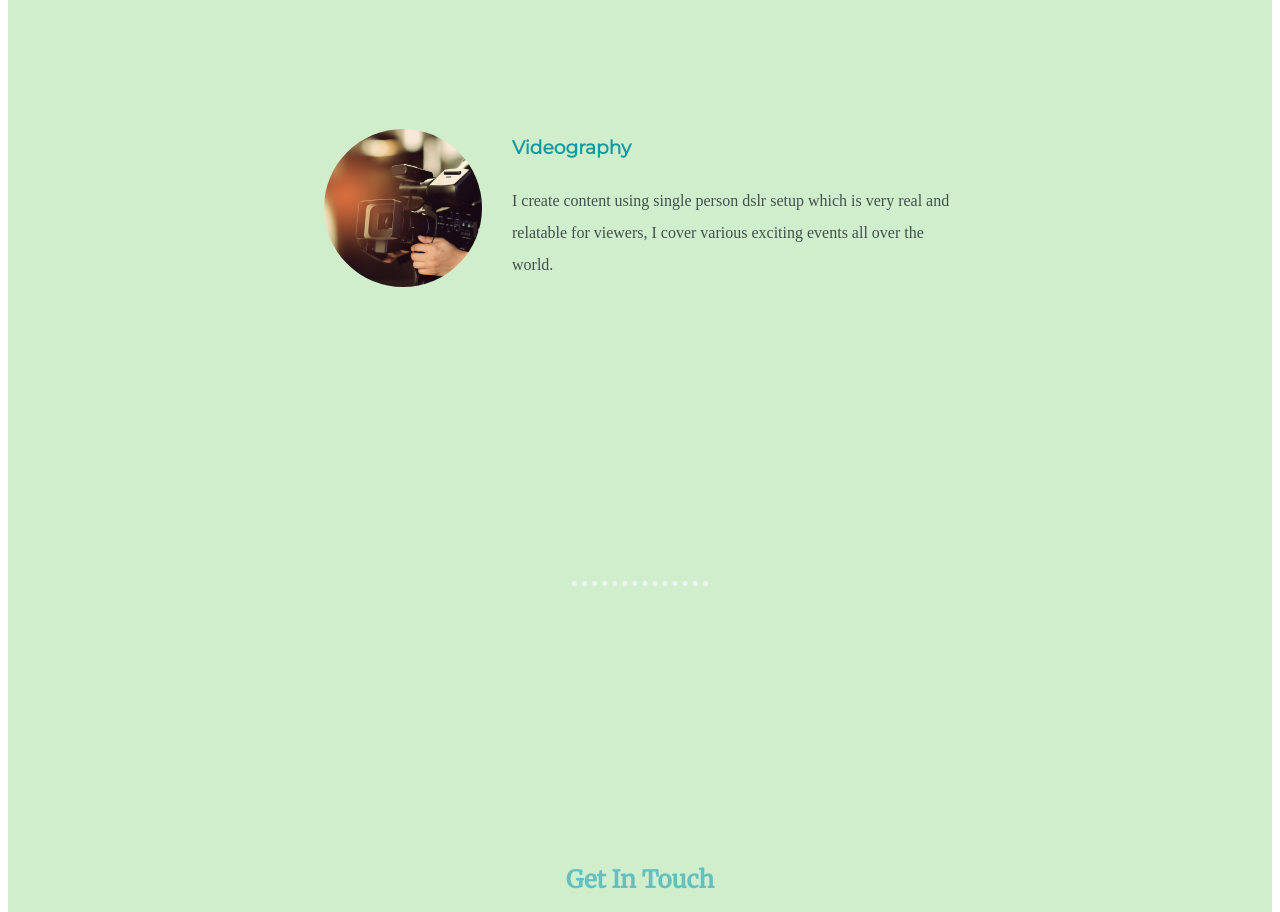
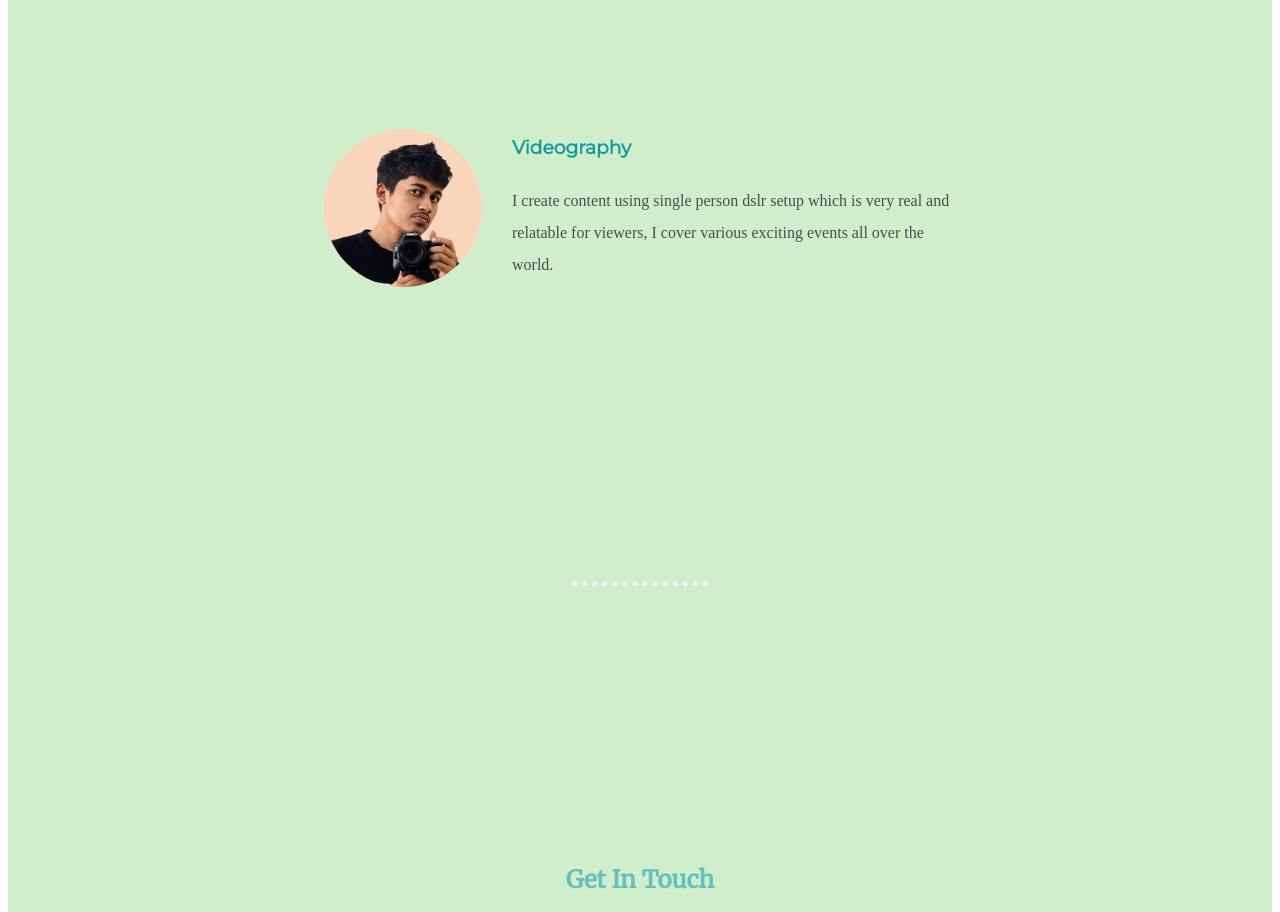
Before and after one commit to thevishvajeet/CSS-Abour-Me, a plain HTML site: page index.html in a window 1280 px wide. Shown: the part 2000-2912 px from the top of the page. Drawn offline with Linux system fonts and the light colour scheme.

Commit message:
Update index.html

```diff
--- a/index.html
+++ b/index.html
@@ -33,7 +33,7 @@
         <p>I build awesom websites that will help your business gain more customers and eventually earn more profit for you.</p>
       </div>
       <div class="skill-row">
-        <img class="vlog" src="images/vlog.jpg" alt="">
+        <img class="vlog" src="images/Untitled-4.png" alt="">
         <h3>Videography</h3>
         <p>I create content using single person dslr setup which is very real and relatable for viewers, I cover various exciting events all over the world.</p>
       </div>
```
